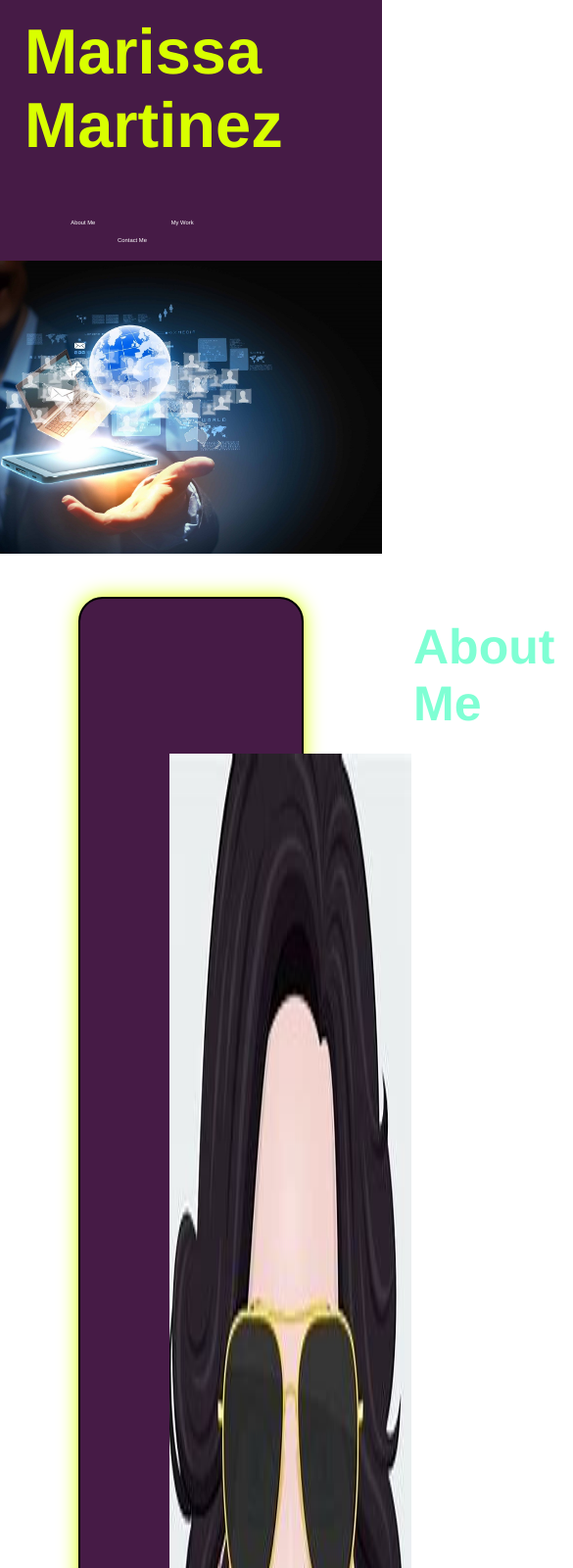
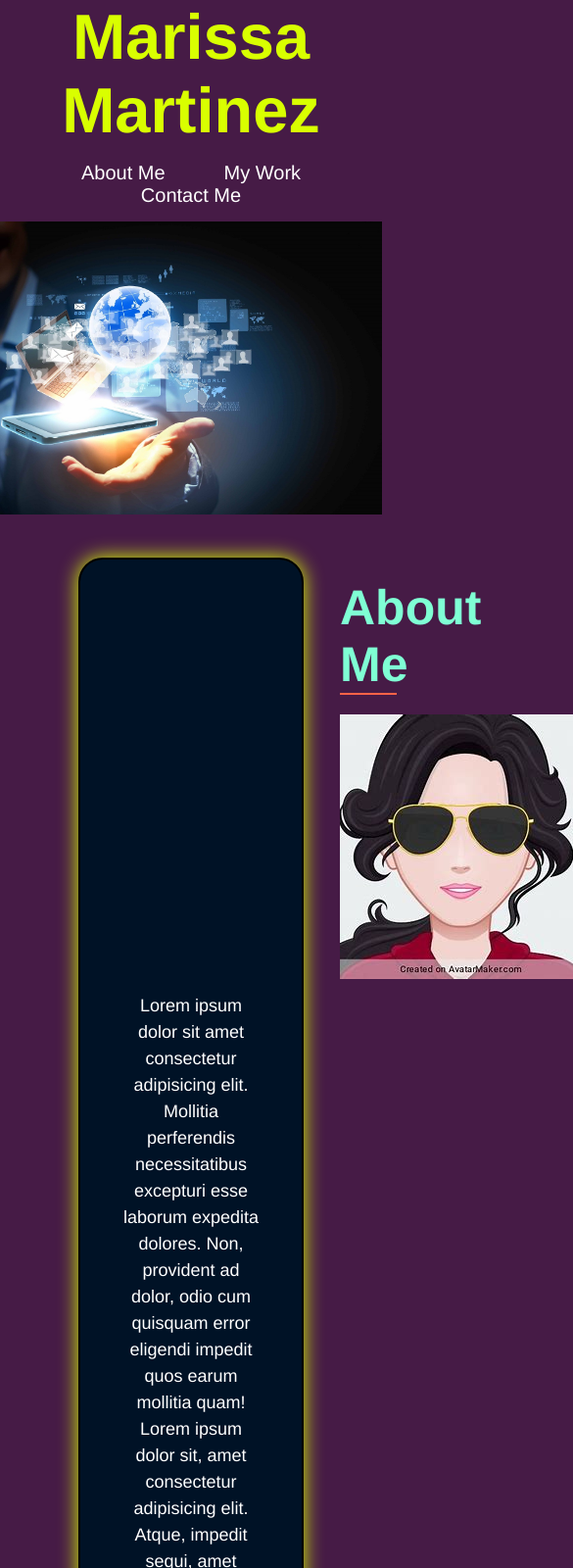
Before and after one commit to magical91/Portfolio, a plain HTML site: page index.html in a window 390 px wide. Shown: the top 1600 px of the page at 98% size, 585 px wide, since content can reach past the window. Drawn offline with Linux system fonts and the light colour scheme.

Commit message:
added media query for max-width of 980px

```diff
--- a/assets/css/style.css
+++ b/assets/css/style.css
@@ -1,10 +1,12 @@
 * {
     margin: 0;
     padding: 0;
+    box-sizing: border-box;
 }
 
 body {
     font-family: 'Franklin Gothic Medium', 'Arial Narrow', Arial, sans-serif;
+    background-color: rgb(70, 27, 70);
 }
 
 /* header styles */
@@ -52,15 +54,13 @@ header nav ul li a {
 header nav ul li a:hover {
     font-size: 1.60vw;
     color:aquamarine;
-    text-decoration: wavy;
-    transition: 1s;
 }
 /* end header styles */
 
 /* background image */
-.hero img {
+.tech-image {
+    height: auto;
     max-width: 100%;
-    height: auto;
 }
 
 /* section-title styles */
@@ -74,7 +74,7 @@ header nav ul li a:hover {
 
 /* about me & contact me section styles */
 .content {
-    background-color: rgb(70, 27, 70);
+    background-color: rgb(0, 18, 38);
     border-radius: 25px;
     margin: 40px 80px;
     padding: 20px 40px;
@@ -85,8 +85,6 @@ header nav ul li a:hover {
 /* about me styles */
 .about {
     display: flex;
-    justify-content: space-evenly;
-    margin: 0 1%;
 }
 
 .about img {
@@ -109,6 +107,8 @@ header nav ul li a:hover {
     background-size: cover;
     background-position: 100%;
     padding-bottom: 40px;
+    border-bottom: 3px solid rgb(0, 18, 38);
+    border-top: 3px solid rgb(0, 18, 38);
 }
 
 .work-title {
@@ -150,3 +150,63 @@ header nav ul li a:hover {
     color: white;
     text-decoration: none;
 }
+
+/* pseudo class hover */
+.contact a:hover {
+    color: rgb(217, 255, 0);
+}
+
+/* MEDIA QUERY FOR SMALLER DESKTOP SCREENS AND SMALLER */
+@media screen and (max-width: 980px) {
+    header {
+        padding: 0;
+        justify-content: center;
+        position: relative;
+    }
+
+    header h1 {
+        width: 100%;
+        text-align: center;
+    }
+
+    header nav {
+        padding: 10px 0;
+        margin: 0;
+    }
+
+    header nav ul {
+        margin: 5px 0;
+        padding: 0;
+        width: 100%;
+        justify-content: center;
+    }
+
+    header nav ul li a {
+        font-size: 20px;
+    }
+
+    .section-title {
+        width: 40%;
+        margin: 0 225px 20px 225px;
+    }
+
+    .about {
+        display: block;
+        align-items: center;
+    }
+
+    .about img {
+        margin: 0 225px;
+        justify-content: center;
+    }
+
+    .about p {
+        padding: 10px 0;
+        text-align: center;
+    }
+
+    .projects {
+        padding: 0;
+        margin: 0;
+    }
+}
--- a/index.html
+++ b/index.html
@@ -33,13 +33,13 @@
 
     <!-- hero section -->
     <div class="hero">
-        <img src="./assets/images/tech2.jpg" alt="Woman typing in her laptop" />
+        <img src="./assets/images/tech2.jpg" class="tech-image" alt="Woman typing in her laptop" />
     </div>
     <!-- end hero section -->
 
     <!-- "About Me" section -->
     <section id="about-me" class="content me">
-        <h2 class="section-title">About Me</h2>
+        <h2 class="section-title self">About Me</h2>
         <div class="about">
         <img src="assets\images\mm.jpg" alt="female avatar"/>
         <p>
```
